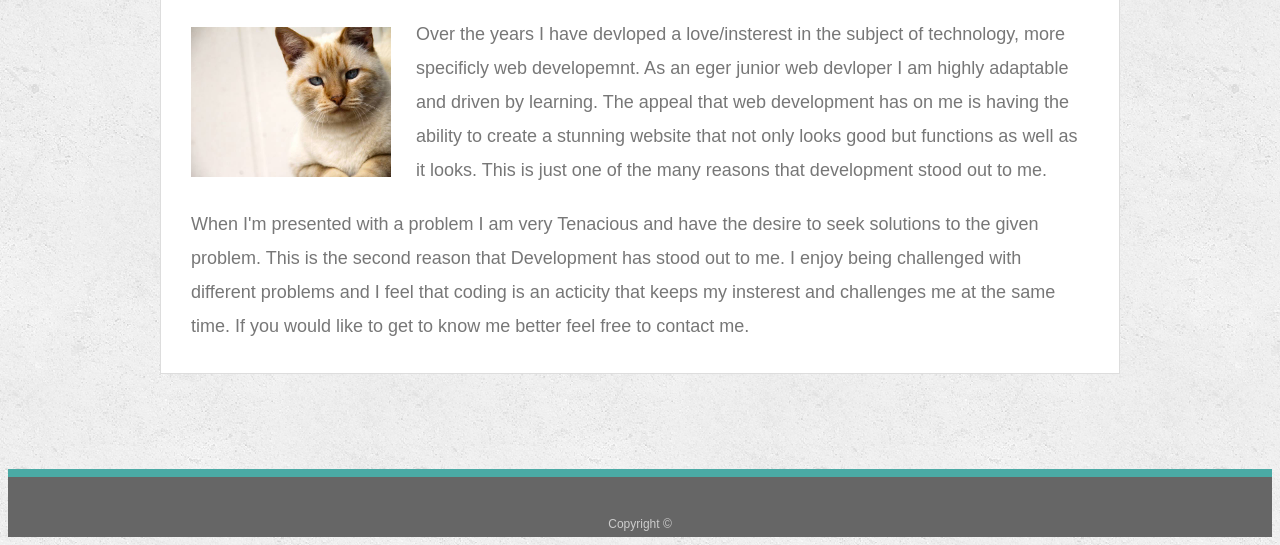
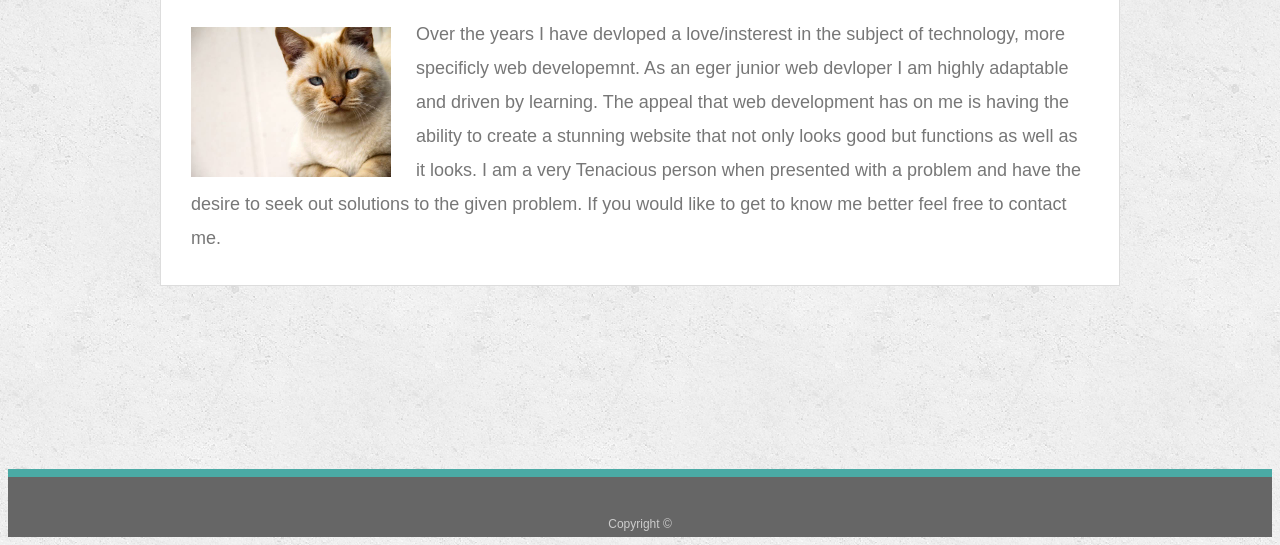
Before and after one commit to TannerGalloway/Responsive-Portfolio, a plain HTML site: page index.html in a window 1280 px wide. Shown: the part 269-814 px from the top of the page. Drawn offline with Linux system fonts and the light colour scheme.

Commit message:
updated about me section

```diff
--- a/index.html
+++ b/index.html
@@ -32,18 +32,9 @@
 
       <img src="assets/images/cat.jpg" class="auth-image" alt="Tanner Galloway">
 
-      <p>Over the years I have devloped a love/insterest in the subject of technology, more specificly web developemnt.
-          As an eger junior web devloper I am highly adaptable and driven by learning.
-          The appeal that web development has on me is having the ability to create a stunning website that not only looks good but
-          functions as well as it looks. This is just one of the many reasons that development stood out to me.
-        </p>
-
-          <p>When I'm presented with a problem I am very Tenacious and have the desire to seek solutions to the given problem.
-          This is the second reason that Development has stood out to me. I enjoy being challenged with different problems and
-          I feel that coding is an acticity that keeps my insterest and challenges me at the same time.
-          If you would like to get to know me better feel free to contact me.
-
-           </p>
+      <p>Over the years I have devloped a love/insterest in the subject of technology, more specificly web developemnt. As an eger junior   web devloper I am highly adaptable and driven by learning. The appeal that web development has on me is having the ability to       create a stunning website that not only looks good but functions as well as it looks.
+        I am a very Tenacious person when presented with a problem and have the desire to seek out solutions to the given problem. If you would like to get to know me better feel free to contact me.
+      </p>
 
     </section>
 
```
